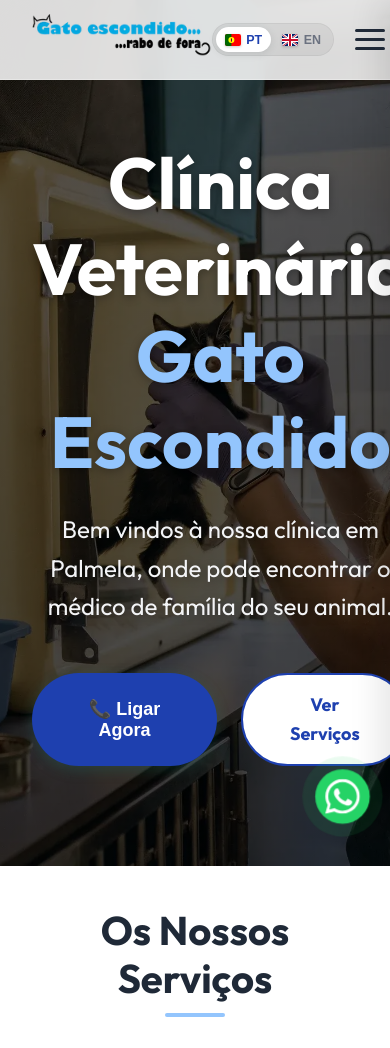
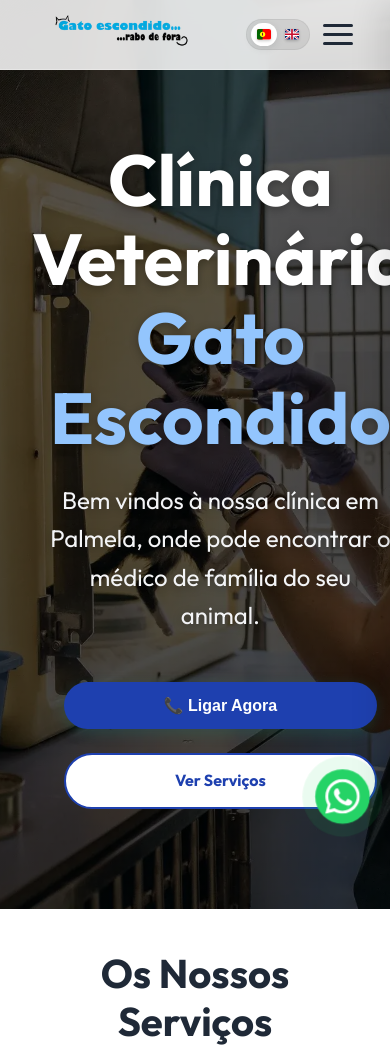
Before and after one commit to Canditos/modern-site-gato, a website built with Vite: page modern-site/index.html in a window 390 px wide. Shown: the top 1048 px of the page. Built offline with nearby package versions, Linux system fonts and the light colour scheme; no server answers.

Commit message:
Refactor mobile UI, fix responsive hero and navbar, and optimize language switcher

```diff
--- a/modern-site/index.html
+++ b/modern-site/index.html
@@ -108,11 +108,11 @@
         <div class="language-switcher">
           <button class="lang-btn active" data-lang="pt">
             <svg class="flag-icon" viewBox="0 0 640 480"><path fill="#ff0000" d="M0 0h640v480H0z"/><path fill="#006600" d="M0 0h256v480H0z"/><circle cx="256" cy="240" r="120" fill="#ffff00"/><path fill="#ff0000" d="M236 170h40v140h-40z"/><path fill="#000080" d="M241 190h30v100h-30z"/></svg>
-            PT
+            <span>PT</span>
           </button>
           <button class="lang-btn" data-lang="en">
             <svg class="flag-icon" viewBox="0 0 640 480"><path fill="#012169" d="M0 0h640v480H0z"/><path fill="#FFF" d="m75 0 244 181L562 0h78v62L400 240l240 178v62h-78L320 301 78 480H0v-62l240-178L0 62V0h75z"/><path fill="#C8102E" d="m424 281 216 159v40L369 281h55zM640 0v3L391 191l2-44L590 0h50zM0 0l239 176h-54L0 30V0zm0 480 249-184-2 43L48 480H0z"/><path fill="#FFF" d="M241 0v480h158V0H241zM0 161v158h640V161H0z"/><path fill="#C8102E" d="M281 0v480h78V0h-78zM0 201v78h640v-78H0z"/></svg>
-            EN
+            <span>EN</span>
           </button>
         </div>
           <div class="header-socials">
--- a/modern-site/style.css
+++ b/modern-site/style.css
@@ -217,15 +217,17 @@
   }
 
   .hero-background {
-    background-size: auto 100%;
+    background-size: cover;
     background-position: center center;
     background-color: #080808;
+    background-image: linear-gradient(rgba(0, 0, 0, 0.7), rgba(0, 0, 0, 0.8)), url('/images/hero-bg.webp');
   }
 
   .nav-actions {
     display: flex;
     margin-left: auto;
-    margin-right: 1rem;
+    margin-right: 0.5rem;
+    gap: 0.5rem;
   }
 
   .nav-actions .header-socials,
@@ -234,18 +236,80 @@
   }
 
   .language-switcher {
-    padding: 0.18rem;
-    gap: 0.15rem;
+    padding: 0.15rem;
+    gap: 0.1rem;
+    background: rgba(0, 0, 0, 0.08);
   }
 
   .lang-btn {
-    padding: 0.35rem 0.55rem;
-    font-size: 0.78rem;
-    gap: 0.35rem;
+    padding: 0.3rem 0.5rem;
+    font-size: 0.75rem;
+    gap: 0.25rem;
   }
 
   .flag-icon {
-    width: 16px;
+    width: 14px;
+  }
+}
+
+@media (max-width: 768px) {
+  .navbar {
+    height: 70px;
+  }
+
+  .logo-img {
+    height: 38px;
+  }
+
+  .hero {
+    padding-top: 100px;
+    padding-bottom: 60px;
+  }
+
+  .hero h1 {
+    font-size: 2.8rem;
+    margin-bottom: 1rem;
+    line-height: 1.1;
+  }
+
+  .hero p {
+    font-size: 1.1rem;
+    margin-bottom: 2rem;
+    padding: 0 1rem;
+  }
+
+  .hero-actions {
+    flex-direction: column;
+    gap: 1rem;
+    padding: 0 2rem;
+  }
+
+  .btn-large {
+    width: 100%;
+    padding: 0.85rem 1.5rem;
+    font-size: 1rem;
+  }
+}
+
+@media (max-width: 480px) {
+  .hero h1 {
+    font-size: 2.2rem;
+  }
+
+  .logo-img {
+    height: 32px;
+  }
+
+  .lang-btn span {
+    display: none; /* Hide PT/EN text on very small screens, keep only flags */
+  }
+
+  .language-switcher {
+    padding: 0.2rem;
+  }
+
+  .lang-btn {
+    padding: 0.4rem;
   }
 }
 
```
